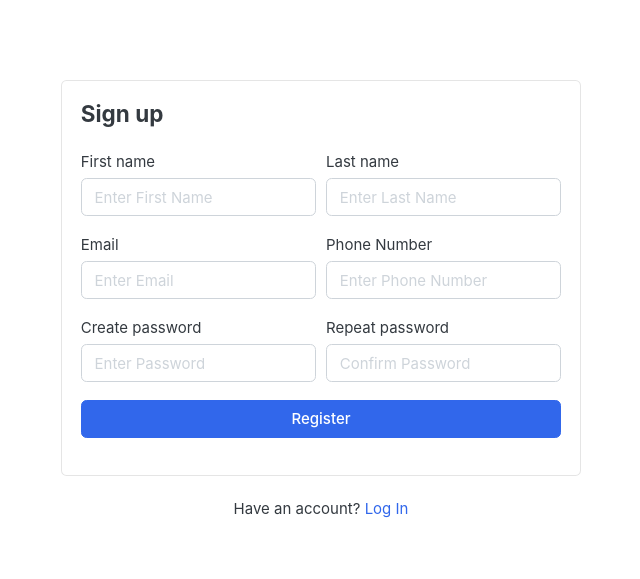
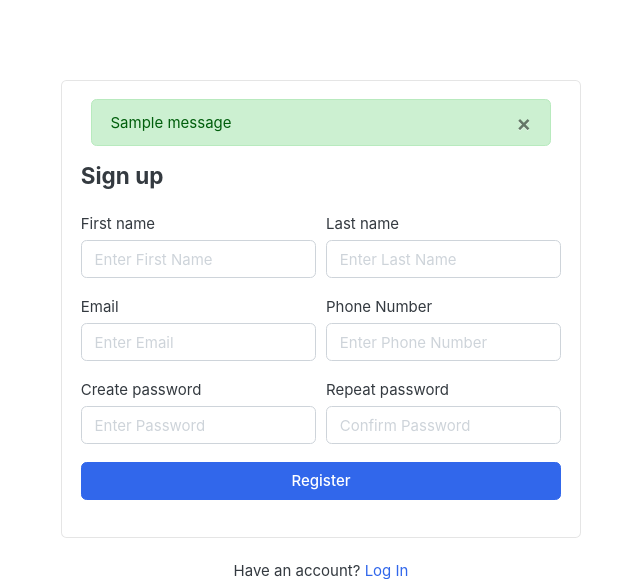
Before and after one commit to ErivanDev/DjangoEcommerce, a Django app: page /account/register/ in a window 1280 px wide. Shown: the part 118-697 px from the top of the page, without its empty margins (319-959 px from the left). Run offline with Django 4.2, Linux system fonts and the light colour scheme; tables that the repository leaves empty hold one stand-in row (values such as "Sample post"); one stand-in notice (Sample message) is shown; some libraries are stand-ins or nearby versions; some web fonts are replaced.

Commit message:
[Update Register Page] Added Success Registation Message

```diff
--- a/account/views.py
+++ b/account/views.py
@@ -1,4 +1,6 @@
-from django.shortcuts import render
+from django.shortcuts import redirect, render
+
+from django.contrib import messages
 
 from account.forms import RegistrationForm
 from account.models import Account
@@ -20,6 +22,8 @@ def register(request):
             user.phone_number = phone_number
 
             user.save()
+            messages.success(request, 'Registration sucessful.')
+            return redirect('register')
     else:
         form = RegistrationForm()
 
--- a/djangoecommerce/settings.py
+++ b/djangoecommerce/settings.py
@@ -137,6 +137,11 @@ MEDIAFILES_DIRS = [
     'djangoecommerce/media',
 ]
 
+from django.contrib.messages import constants as messages
+MESSAGE_TAGS = {
+    messages.ERROR: 'danger',
+}
+
 # Default primary key field type
 # https://docs.djangoproject.com/en/4.1/ref/settings/#default-auto-field
 
--- a/templates/accounts/register.html
+++ b/templates/accounts/register.html
@@ -9,6 +9,7 @@
     <!-- ============================ COMPONENT REGISTER   ================================= -->
     <div class="card mx-auto" style="max-width:520px; margin-top:40px;">
         <article class="card-body">
+            {% include 'includes/alerts.html' %}
             <header class="mb-4">
                 <h4 class="card-title">Sign up</h4>
             </header>
--- /dev/null
+++ b/templates/includes/alerts.html
@@ -0,0 +1,11 @@
+{% if messages %}
+    {% for message in messages %}
+    <div id="message" class="container">
+        <div{% if message.tags %} class="alert alert-{{ message.tags }}"{% endif %} role="alert">
+        <button type="button" class="close" data-dismiss="alert"><span aria-hidden="true">&times;</span></button>
+        {% if message.level == DEFAULT_MESSAGE_LEVELS.ERROR %}Important: {% endif %}
+            {{ message }}
+        </div>
+    </div>
+    {% endfor %}
+{% endif %}
```
